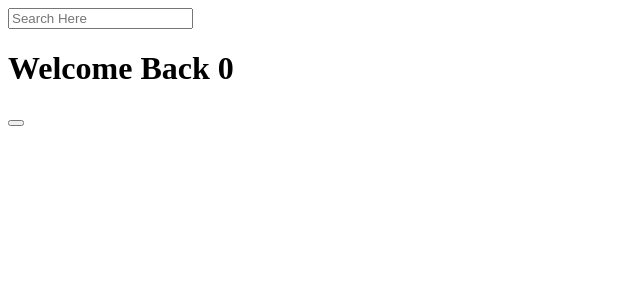
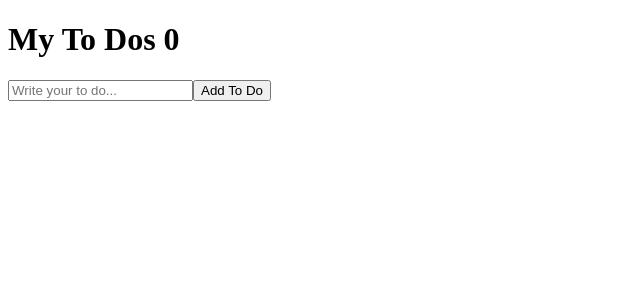
Before and after one commit to Daniel-Jeon/for-react, a React (Create React App) app: page / in a window 1280 px wide. Shown: the top 300 px of the page, without its empty margins (0-640 px from the left). Built offline with nearby package versions, Linux system fonts and the light colour scheme.

Commit message:
to do list for react (1)
yas

```diff
--- a/src/App.js
+++ b/src/App.js
@@ -1,31 +1,28 @@
-import { useState, useEffect } from "react";
+import { useState } from "react";
 
 function App() {
-  const [counter, setValue] = useState(0);
-  const [keyword, setKeyword] = useState("");
-  const onClick = () => setValue((prev) => prev + 1);
-  const onChange = (event) => setKeyword(event.target.value);
-  console.log("i run all the time");
-  useEffect(() => console.log("call the api"), []);
-  useEffect(() => {
-    console.log("i run when 'keyword' change");
-  }, [keyword]);
-  useEffect(() => {
-    console.log("i run when 'counter' change");
-  }, [counter]);
-  useEffect(() => {
-    console.log("i run when 'both' change");
-  }, [keyword, counter]);
+  const [toDo, setTodo] = useState("");
+  const [toDos, setTodos] = useState([]);
+  const onChange = (event) => setTodo(event.target.value);
+  const onSubmit = (event) => {
+    event.preventDefault();
+    if (toDo === "") return;
+    setTodos((current) => [toDo, ...current]);
+    setTodo("");
+  };
+  console.log("toDos:", toDos);
   return (
     <div>
-      <input
-        value={keyword}
-        onChange={onChange}
-        type="text"
-        placeholder="Search Here"
-      />
-      <h1>Welcome Back {counter}</h1>
-      <button onClick={onClick}></button>
+      <h1>My To Dos {toDos.length}</h1>
+      <form onSubmit={onSubmit}>
+        <input
+          value={toDo}
+          onChange={onChange}
+          type="text"
+          placeholder="Write your to do..."
+        />
+        <button>Add To Do</button>
+      </form>
     </div>
   );
 }
```
